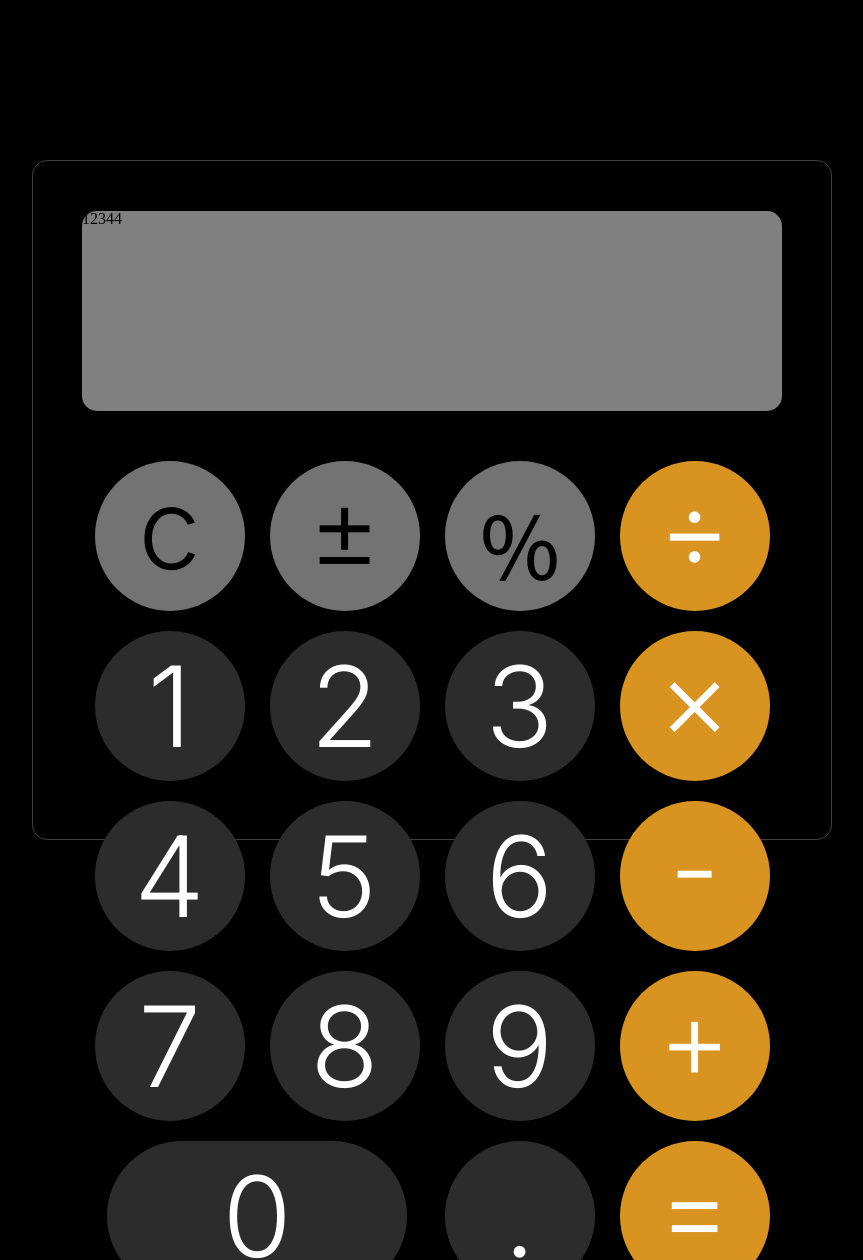
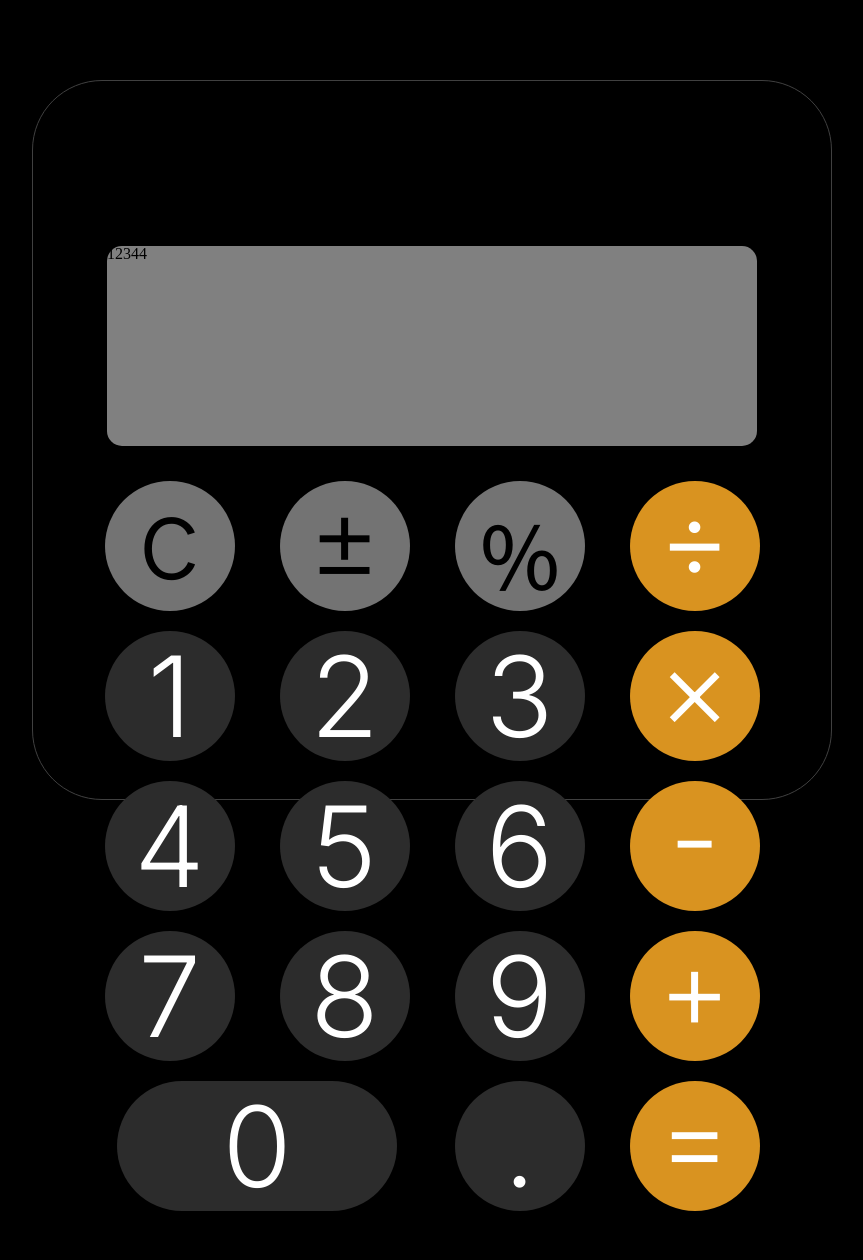
Before and after one commit to jonphob/calculator, a plain HTML site: page index.html in a window 1280 px wide. Shown: the top 1260 px of the page, without its empty margins (208-1071 px from the left). Drawn offline with Linux system fonts and the light colour scheme.

Commit message:
Styling tweaks

```diff
--- a/style.css
+++ b/style.css
@@ -36,26 +36,26 @@ body {
 
 .container {
   max-width: 800px;
-  margin: 10rem auto;
+  margin: 5rem auto;
 }
 
 .calculator {
   display: flex;
   position: relative;
-  height: 85vh;
+  height: 90vh;
   width: 800px;
   background-color: black;
-  border-radius: 15px;
+  border-radius: 70px;
   justify-content: center;
   border: #404040 1px solid;
 }
 
 .display {
   background-color: gray;
-  width: 700px;
+  width: 650px;
   height: 200px;
   position: absolute;
-  top: 50px;
+  top: 165px;
   border-radius: 15px;
 }
 
@@ -63,7 +63,7 @@ body {
   position: absolute;
   width: 700px;
   height: 850px;
-  top: 300px;
+  top: 400px;
   /* border: rgb(233, 233, 233) 1px solid; */
   border-radius: 15px;
 }
@@ -78,8 +78,8 @@ body {
 
 .keys {
   display: flex;
-  width: 150px;
-  height: 150px;
+  width: 130px;
+  height: 130px;
   border-radius: 50%;
   background-color: rgb(44, 44, 44, 1);
   transition: 300ms;
@@ -120,7 +120,7 @@ body {
 
 .zero {
   grid-column: 1 / 3;
-  width: 300px;
-  height: 150px;
+  width: 280px;
+  height: 130px;
   border-radius: 100px;
 }
```
